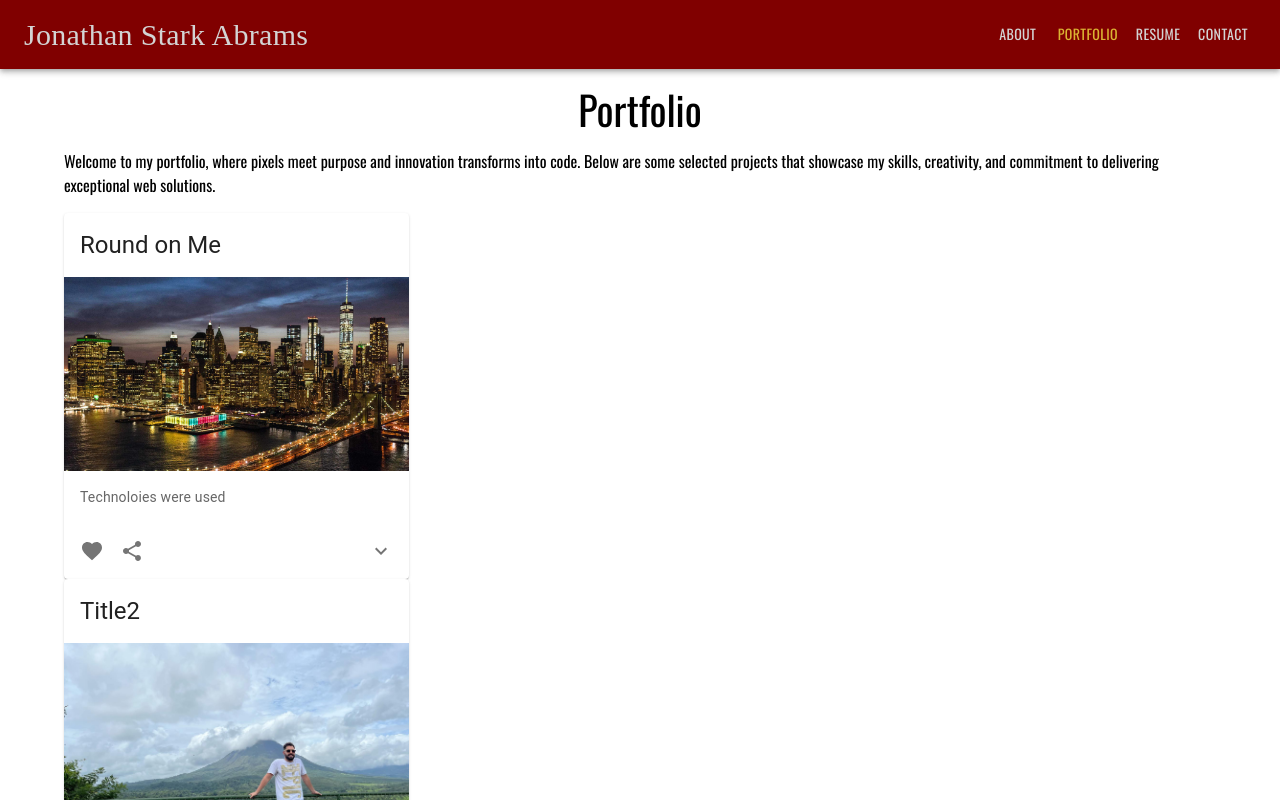
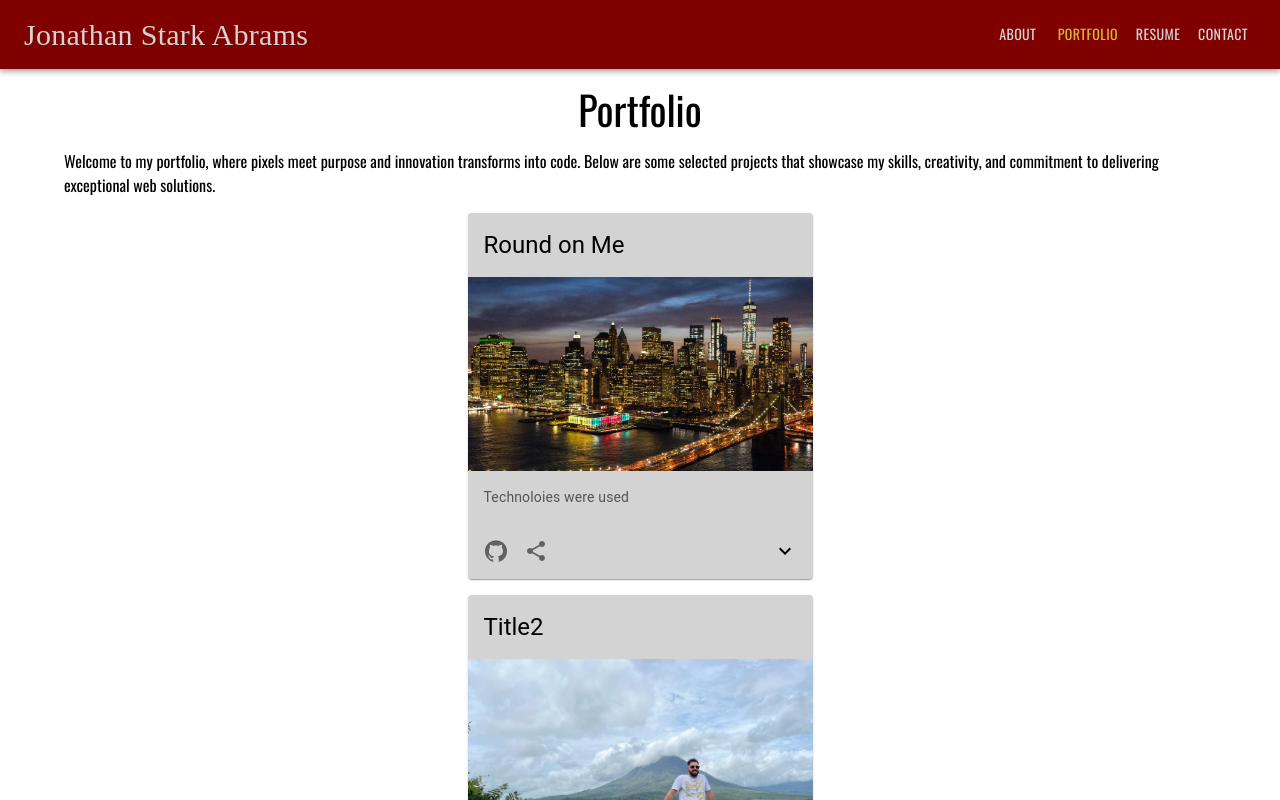
Before and after one commit to jabrams513/react-portfolio, a React (Vite) app: page /portfolio in a window 1280 px wide. Shown: the top 800 px of the page. Built offline with nearby package versions, Linux system fonts and the light colour scheme; a web font is replaced by a local one.

Commit message:
improve card spacing, background color, and additio of github icon

```diff
--- a/src/components/Project.jsx
+++ b/src/components/Project.jsx
@@ -8,15 +8,23 @@ import CardActions from '@mui/material/CardActions';
 import Collapse from '@mui/material/Collapse';
 import IconButton from '@mui/material/IconButton';
 import Typography from '@mui/material/Typography';
-import FavoriteIcon from '@mui/icons-material/Favorite';
+import GitHubIcon from '@mui/icons-material/GitHub';
 import ShareIcon from '@mui/icons-material/Share';
 import ExpandMoreIcon from '@mui/icons-material/ExpandMore';
-import * as projects from '../assets'
+import * as projects from '../assets';
+
+const CustomCard = styled(Card)(({ theme }) => ({
+  backgroundColor: '#d3d3d3', // Grey background color
+  color: 'black', // Black text color
+  marginBottom: theme.spacing(2), // Add space between cards
+  width: '100%', // Set a fixed height for all cards
+}));
 
 const ExpandMore = styled((props) => {
   const { expand, ...other } = props;
   return <IconButton {...other} />;
 })(({ theme, expand }) => ({
+  color: 'black', // Black icon color
   transform: !expand ? 'rotate(0deg)' : 'rotate(180deg)',
   marginLeft: 'auto',
   transition: theme.transitions.create('transform', {
@@ -24,17 +32,24 @@ const ExpandMore = styled((props) => {
   }),
 }));
 
+const CardsContainer = styled('div')({
+  display: 'flex',
+  flexDirection: 'column',
+  alignItems: 'center', // Center horizontally
+});
+
 export default function Project({ project }) {
   const [expanded, setExpanded] = React.useState(false);
 
-  const { title, description, github, deployed, image, stack } = project
+  const { title, description, github, deployed, image, stack } = project;
 
   const handleExpandClick = () => {
     setExpanded(!expanded);
   };
 
   return (
-    <Card sx={{ maxWidth: 345 }}>
+    <CardsContainer>
+      <CustomCard sx={{ maxWidth: 345 }}>
         <CardHeader
           action={
             <IconButton aria-label="settings">
@@ -54,8 +69,8 @@ export default function Project({ project }) {
           </Typography>
         </CardContent>
         <CardActions disableSpacing>
-        <IconButton aria-label="add to favorites">
-          <FavoriteIcon />
+          <IconButton aria-label="github">
+            <GitHubIcon />
           </IconButton>
           <IconButton aria-label="share">
             <ShareIcon />
@@ -76,6 +91,7 @@ export default function Project({ project }) {
             </Typography>
           </CardContent>
         </Collapse>
-    </Card>
+      </CustomCard>
+    </CardsContainer>
   );
 }
```
Lines whose indentation alone changed are shown as unchanged.
